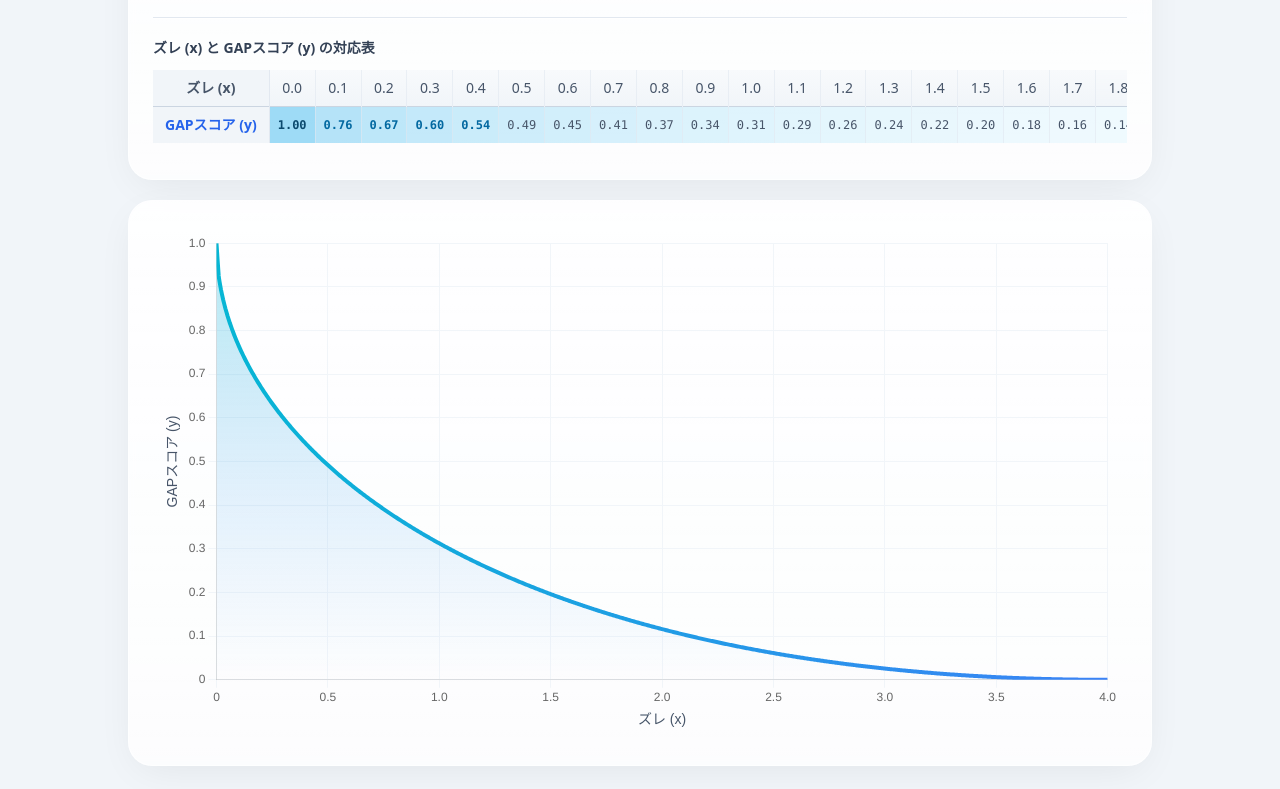
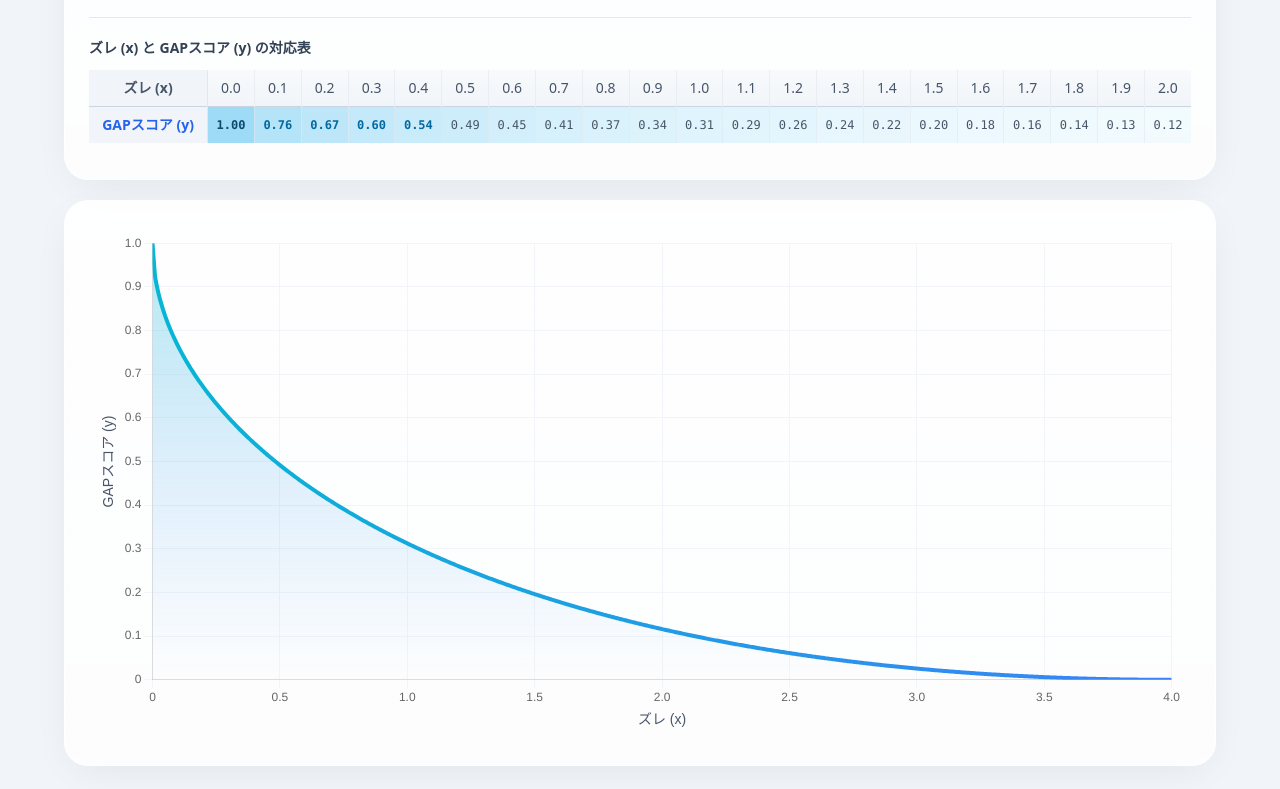
Before and after one commit to tsicb/gap-cal, a plain HTML site: page index.html in a window 1280 px wide. Shown: the part 152-941 px from the top of the page. Drawn offline with nearby package versions, Linux system fonts and the light colour scheme.

Commit message:
Add files via upload

```diff
--- a/index.html
+++ b/index.html
@@ -103,8 +103,8 @@
 </head>
 <body class="bg-slate-100 text-slate-800 font-sans min-h-screen p-4 md:p-6 selection:bg-blue-200">
 
-    <!-- 全体の最大幅を max-w-4xl(896px) から max-w-5xl(1024px) に広げました。要素間の隙間も少し詰めています。 -->
-    <div class="max-w-5xl mx-auto space-y-4 md:space-y-5 relative">
+    <!-- 全体の最大幅を max-w-5xl(1024px) から max-w-6xl(1152px) にさらに広げました。 -->
+    <div class="max-w-6xl mx-auto space-y-4 md:space-y-5 relative">
 
         <!-- コントロールパネルと対応表の統合コンテナ（タイトルもここに統合） -->
         <div class="bg-white/80 backdrop-blur-sm border border-white/60 rounded-3xl p-5 md:p-6 shadow-[0_10px_40px_-10px_rgba(0,0,0,0.08)] space-y-5 overflow-hidden relative">
```
